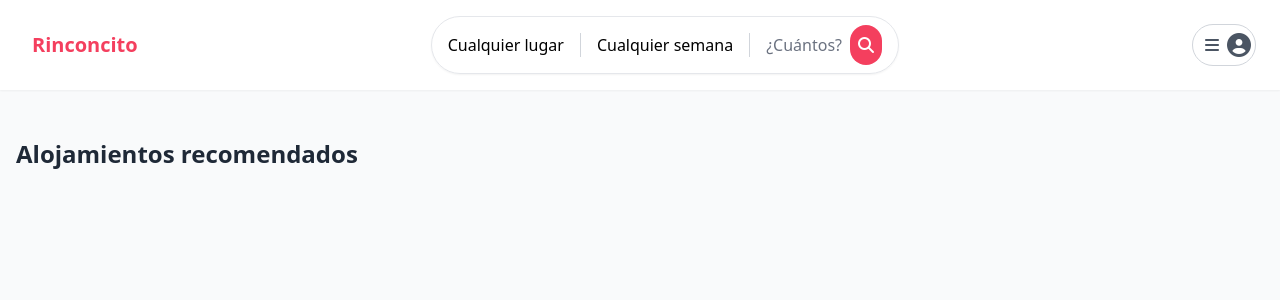
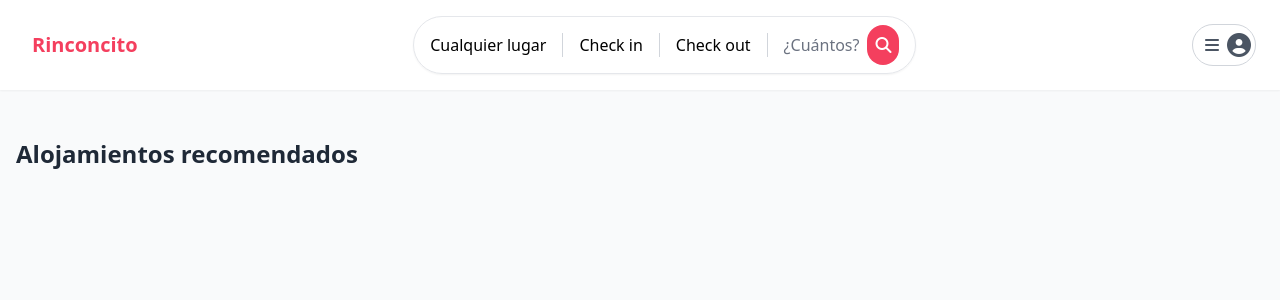
Before and after one commit to LaurisDev/Airbnb, a Flask app: page / in a window 1280 px wide. Shown: the top 300 px of the page. Run offline with Flask 3, Linux system fonts and the light colour scheme; data that the repository does not hold is empty; some libraries are stand-ins or nearby versions.

Commit message:
Organizacion de codigo

```diff
--- a/app/static/estilos.css
+++ b/app/static/estilos.css
@@ -9,6 +9,10 @@
 .datepicker {
     z-index: 10000;
 }
-.heart-hover:hover {
-    color: #ff385c;
+
+.dropdown {
+    display: none;
 }
+.dropdown.active {
+            display: block;
+}
--- a/app/templates/inicio.html
+++ b/app/templates/inicio.html
@@ -7,14 +7,6 @@
     <script src="https://cdn.tailwindcss.com"></script>
     <link rel="stylesheet" href="https://cdnjs.cloudflare.com/ajax/libs/font-awesome/6.4.0/css/all.min.css">
     <link rel="stylesheet" href="static/estilos.css">
-    <style>
-        .dropdown {
-            display: none;
-        }
-        .dropdown.active {
-            display: block;
-        }
-    </style>
 </head>
 <body class="bg-gray-50">
 
@@ -28,7 +20,10 @@
                 <span class="font-medium">Cualquier lugar</span>
             </div>
             <div class="border-r border-gray-300 px-4">
-                <span class="font-medium">Cualquier semana</span>
+                <span class="font-medium">Check in</span>
+            </div>
+            <div class="border-r border-gray-300 px-4">
+                <span class="font-medium">Check out</span>
             </div>
             <div class="pl-4">
                 <span class="text-gray-500">¿Cuántos?</span>
```
